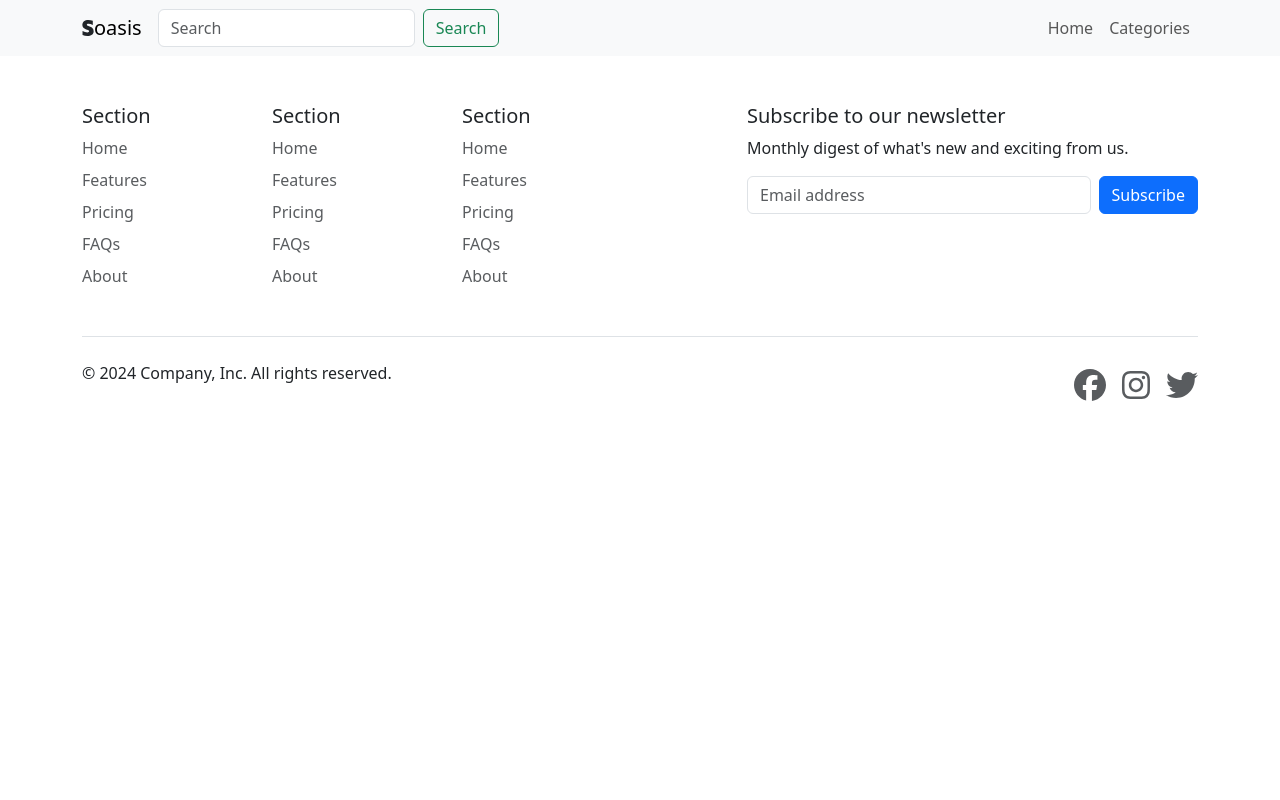
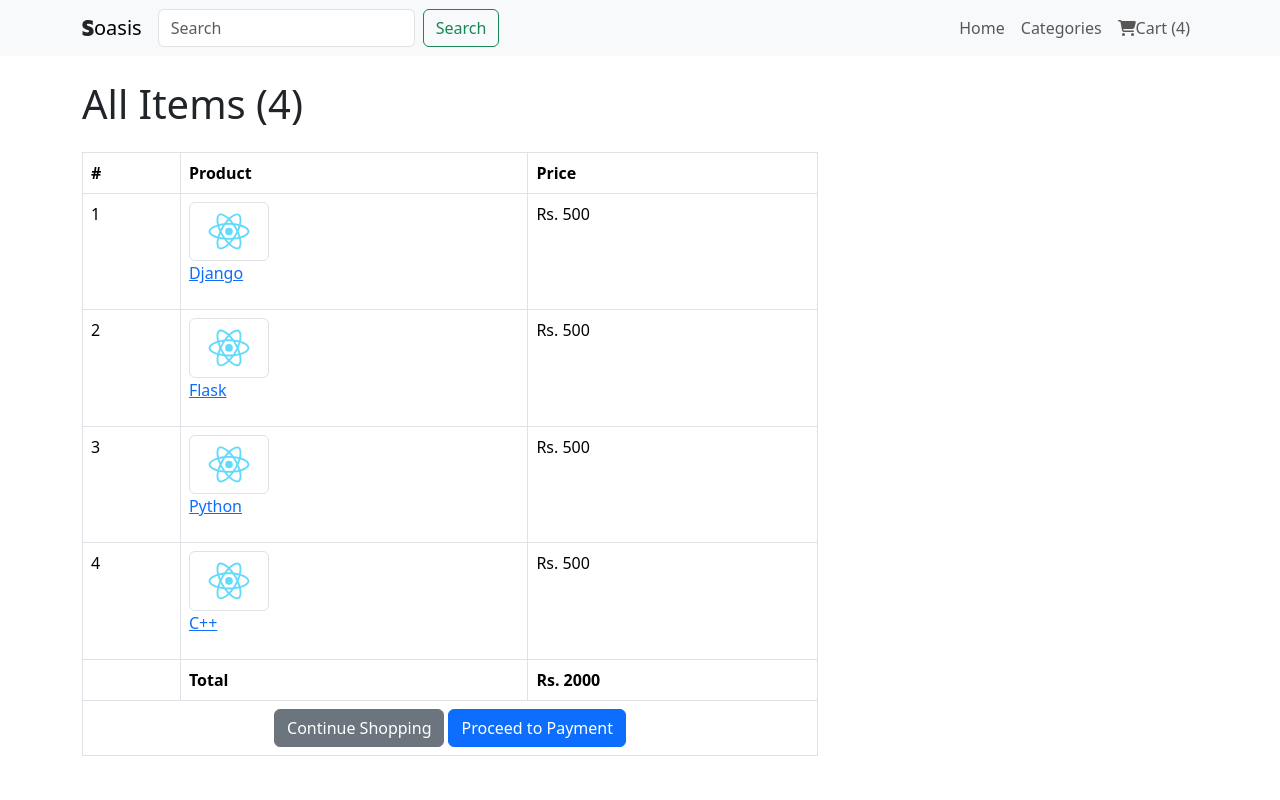
Before and after one commit to FuuToru/Ecommerce, a React (Create React App) app in the folder src/frontend/: page /checkout in a window 1280 px wide. Shown: the top 800 px of the page. Built offline with nearby package versions, Linux system fonts and the light colour scheme.

Commit message:
add: checkout page

```diff
--- a/src/frontend/src/App.js
+++ b/src/frontend/src/App.js
@@ -11,6 +11,7 @@ import Categories from './components/Categories';
 import CategoryProducts from './components/CategoryProducts';
 import AllProducts from './components/AllProducts';
 import ProductDetail from './components/ProductDetail';
+import Checkout from './components/Checkout';
 
 
 function App() {
@@ -23,6 +24,7 @@ function App() {
         <Route path='/category/:category_slug/:category_id' element ={<CategoryProducts/>}/>
         <Route path='/products' element={<AllProducts/>}/>
         <Route path='/product/:product_slug/:product_id' element ={<ProductDetail/>}/>
+        <Route path='/checkout' element={<Checkout/>}></Route>
 
       </Routes>
       <Footer/>
--- /dev/null
+++ b/src/frontend/src/components/Checkout.js
@@ -0,0 +1,114 @@
+//Packages
+import { Link } from 'react-router-dom';
+//Assets
+import logo from '../logo.svg';
+import ProductDetail from './ProductDetail';
+function Checkout(props){
+    return(
+        <div className='container mt-4'>
+            <h1 className='mb-4'>All Items (4)</h1>
+            <div className='row'>
+                <div className='col-md-8 col-12'>
+                <div className='table-responsive'>
+                <table className='table table-bordered'>
+                    <thead>
+                        <tr>
+                            <th>#</th>
+                            <th>Product</th>
+                            <th>Price</th>
+
+                        </tr>
+
+                    </thead>
+                    <tbody>
+                        <tr>
+                            <td>1</td>
+                            <td>
+                                <Link>
+                                <img src={logo} className='img-thumbnail' width ='80' alt='...'></img>
+                                <p>Django</p></Link>
+
+
+                            </td>
+                            <td>
+                                Rs. 500
+                            </td>
+                        </tr>
+                        <tr>
+                            <td>2</td>
+                            <td>
+                                <Link>
+                                <img src={logo} className='img-thumbnail' width ='80' alt='...'></img>
+                                <p>Flask</p></Link>
+
+
+                            </td>
+                            <td>
+                                Rs. 500
+                            </td>
+                        </tr>
+                        <tr>
+                            <td>3</td>
+                            <td>
+                                <Link>
+                                <img src={logo} className='img-thumbnail' width ='80' alt='...'></img>
+                                <p>Python</p></Link>
+
+
+                            </td>
+                            <td>
+                                Rs. 500
+                            </td>
+                        </tr>
+                        <tr>
+                            <td>4</td>
+                            <td>
+                                <Link>
+                                <img src={logo} className='img-thumbnail' width ='80' alt='...'></img>
+                                <p>C++</p></Link>
+
+
+                            </td>
+                            <td>
+                                Rs. 500
+                            </td>
+                        </tr>
+
+                    </tbody>
+                    <tfoot>
+                        <tr>
+                            <th>
+
+                            </th>
+                            <th>
+                                Total
+                            </th>
+                            <th>
+                                Rs. 2000
+                            </th>
+
+                        </tr>
+                        <tr>
+                                <td colSpan='3' align="center" >
+                                    <Link to='/categories' className='btn btn-secondary'>  Continue Shopping</Link>
+                                    <Link className='btn btn-primary ms-1'>Proceed to Payment</Link>
+
+
+                                </td>
+                        </tr>
+
+                    </tfoot>
+
+                </table>
+            </div>
+
+                </div>
+
+            </div>
+        </div>
+
+
+    );
+}
+
+export default Checkout;
--- a/src/frontend/src/components/Header.js
+++ b/src/frontend/src/components/Header.js
@@ -20,6 +20,9 @@ function Header(){
               <li className="nav-item">
                 <Link className="nav-link" href="#" to="/categories">Categories</Link>
               </li>
+              <li className="nav-item">
+                <Link className="nav-link" href="#" to="/checkout"> <i class="fa-solid fa-cart-shopping"></i>Cart (4)</Link>
+              </li>
             </ul>
           </div>
         </div>
--- a/src/frontend/src/components/Home.js
+++ b/src/frontend/src/components/Home.js
@@ -49,7 +49,7 @@ function Home(){
         </div>
         {/* Lastest Product end */}
         {/* Popular Category */}
-        <h1 className='mb-4'>Popular Categories <a href = "#" className='float-end btn btn-sm btn-dark m-2'>View All Categories<i className="fa-solid fa-arrow-right"></i></a>
+        <h1 className='mb-4'>Popular Categories <Link to = "/categories" className='float-end btn btn-sm btn-dark m-2'>View All Categories<i className="fa-solid fa-arrow-right"></i></Link>
           </h1>
         <div className='row mb-4'>
           {/* category box */}
```
